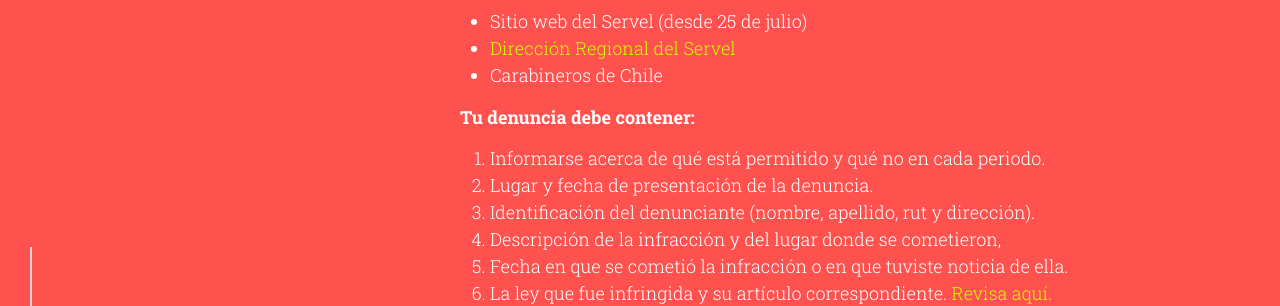
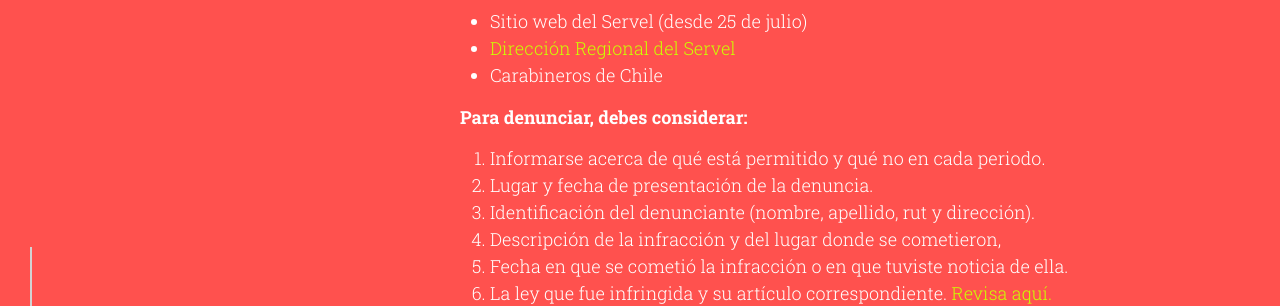
Before and after one commit to ciudadanointeligente/semaforo-electoral, a Jekyll site: the page built from index.html, in a window 1280 px wide and 900 px high, scrolled down 11867 px. Shown: the part 155-461 px from the top of the window. Built offline with Jekyll 4.4.1, drawn with Linux system fonts in a browser that asks for light colours; nearby versions of some CDN libraries.

Commit message:
arreglo texto

```diff
--- a/_includes/denuncia.html
+++ b/_includes/denuncia.html
@@ -9,7 +9,7 @@
         <li>Carabineros de Chile</li>
       </ul>
 
-      <h4>Tu denuncia debe contener:</h4>
+      <h4>Para denunciar, debes considerar:</h4>
       <ol>
         <li>Informarse acerca de qué está permitido y qué no en cada periodo.</li>
         <li>Lugar y fecha de presentación de la denuncia.</li>
```
